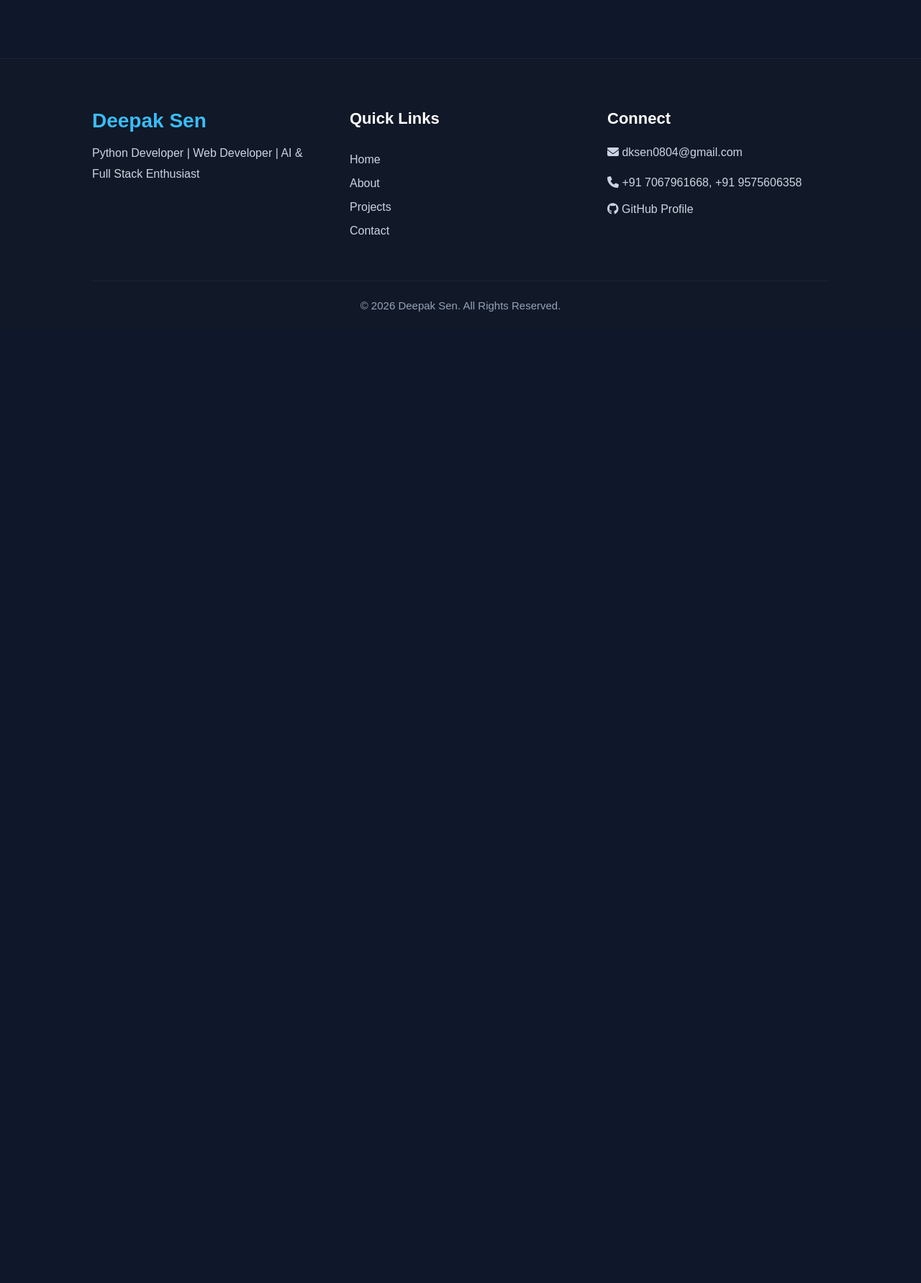
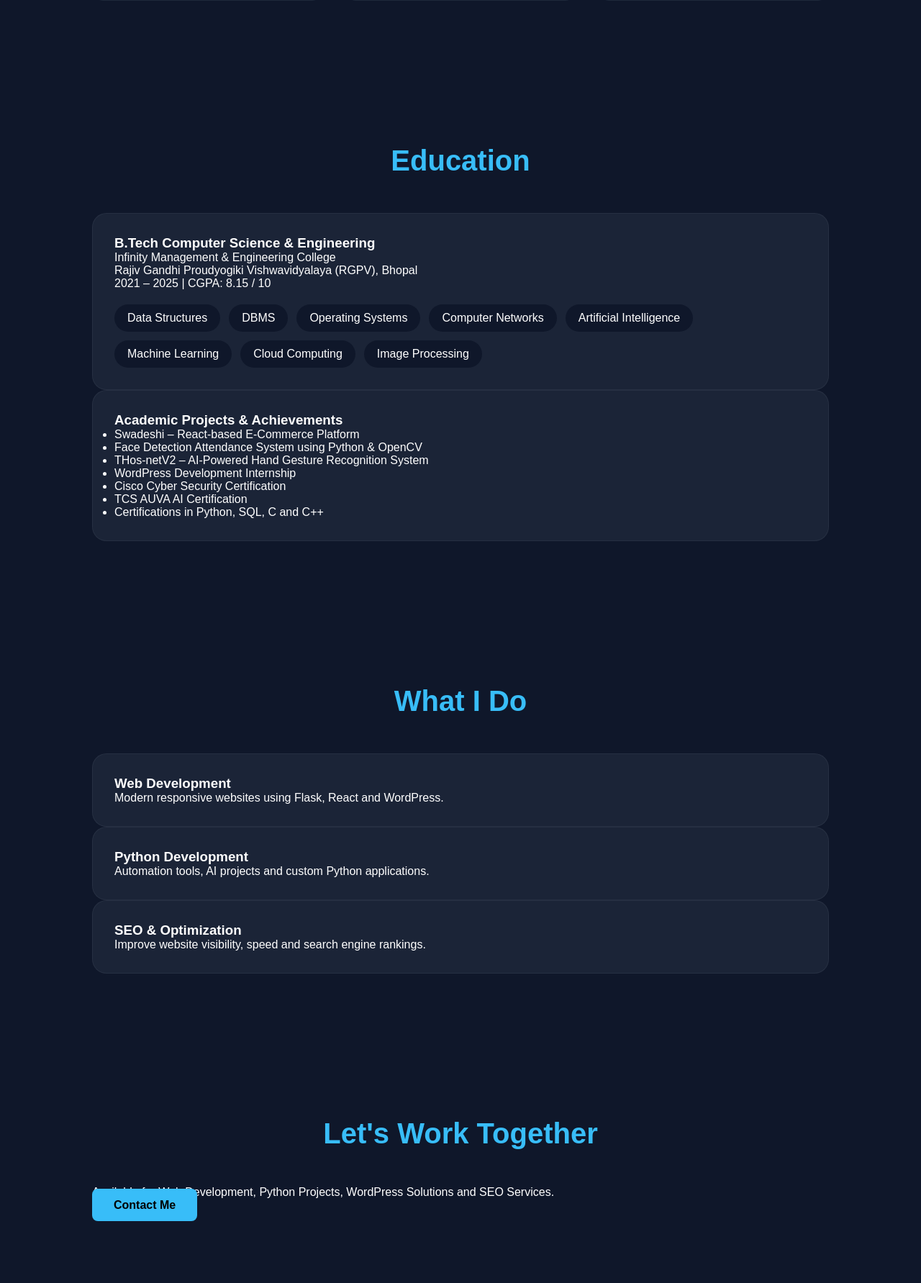
Before and after one commit to deepaksendev/deepak-portfolio, a Flask app: page / in a window 1280 px wide. Shown: the part 2181-3964 px from the top of the page at 72% size. Before the commit the page ends 2614 px from the top, so only its background shows below. Run offline with Flask 3, Linux system fonts and the light colour scheme.

```diff
--- a/static/style.css
+++ b/static/style.css
@@ -104,6 +104,7 @@ body{
 
 .btn:hover{
     transform: translateY(-3px);
+    box-shadow: 0 10px 25px rgba(56,189,248,0.25);
 }
 
 .secondary-btn{
@@ -883,3 +884,49 @@ body{
     }
 
 }
+.footer{
+    margin-top: 0;
+}
+.education-tags{
+    display:flex;
+    flex-wrap:wrap;
+    gap:12px;
+    margin-top:20px;
+}
+
+.education-tags span{
+    background:#0f172a;
+    padding:10px 18px;
+    border-radius:30px;
+}
+
+.education-section,
+.services-section,
+.cta-section{
+    padding: 100px 10%;
+}
+
+.education-section h2,
+.services-section h2,
+.cta-section h2{
+    text-align: center;
+    color: #38bdf8;
+    margin-bottom: 50px;
+    font-size: 40px;
+}
+
+.education-card,
+.achievement-card,
+.service-card{
+    background: rgba(30,41,59,0.8);
+    border: 1px solid rgba(255,255,255,0.05);
+    border-radius: 20px;
+    padding: 30px;
+    transition: 0.3s;
+}
+
+.education-card:hover,
+.achievement-card:hover,
+.service-card:hover{
+    transform: translateY(-5px);
+}
--- a/templates/contact.html
+++ b/templates/contact.html
@@ -42,7 +42,8 @@ Contact | Deepak Sen
 
             <h3>Phone</h3>
 
-            <p>+91 YOUR-NUMBER</p>
+            <p>+91 7067961668</p>
+            <p>+91 9575606358</p>
 
         </div>
 
--- a/templates/index.html
+++ b/templates/index.html
@@ -19,9 +19,9 @@ Home | Deepak Sen
         </h2>
 
         <p>
-            Final year B.Tech Computer Science student passionate about
+            B.Tech Computer Science graduate passionate about
             building scalable web applications, AI-powered systems,
-            and modern digital experiences using Python, Flask,
+            and modern digital experiences using Python, Flask, Django
             WordPress, React, and Machine Learning technologies.
         </p>
 
@@ -34,6 +34,9 @@ Home | Deepak Sen
             <a href="/contact" class="btn secondary-btn">
                 Contact Me
             </a>
+            <a href="/static/files/Deepak_Sen_Resume.pdf" class="btn" target="_blank">
+                Download Resume
+            </a>
 
         </div>
 
@@ -42,10 +45,28 @@ Home | Deepak Sen
     <div class="hero-right">
 
         <img src="{{ url_for('static',
-        filename='images/portfolioimage.png') }}"
-        alt="Deepak Sen">
+        filename='images/portfolioimage.png') }}" alt="Deepak Sen">
 
     </div>
+
+</section>
+<section class="about-preview">
+
+    <h2>About Me</h2>
+
+    <p>
+        I am Deepak Sen, a Computer Science and Engineering graduate passionate
+        about Web Development, Artificial Intelligence, Python Development,
+        and modern digital solutions.
+
+        I specialize in building responsive websites, AI-powered applications,
+        WordPress solutions, and full-stack web projects. My focus is on
+        creating practical technology that solves real-world problems.
+    </p>
+
+    <a href="/about" class="btn">
+        Read More
+    </a>
 
 </section>
 
@@ -85,7 +106,7 @@ Home | Deepak Sen
         <div class="project-card">
 
             <img src="https://images.unsplash.com/photo-1516321318423-f06f85e504b3?q=80&w=1200&auto=format&fit=crop"
-                 alt="THos-netV2">
+                alt="THos-netV2">
 
             <h3>THos-netV2</h3>
 
@@ -103,7 +124,7 @@ Home | Deepak Sen
         <div class="project-card">
 
             <img src="https://images.unsplash.com/photo-1555949963-aa79dcee981c?q=80&w=1200&auto=format&fit=crop"
-                 alt="Swadeshi">
+                alt="Swadeshi">
 
             <h3>Swadeshi</h3>
 
@@ -121,7 +142,7 @@ Home | Deepak Sen
         <div class="project-card">
 
             <img src="https://images.unsplash.com/photo-1526379095098-d400fd0bf935?q=80&w=1200&auto=format&fit=crop"
-                 alt="Websuite AI">
+                alt="Websuite AI">
 
             <h3>Websuite AI</h3>
 
@@ -139,5 +160,95 @@ Home | Deepak Sen
     </div>
 
 </section>
+<section class="education-section">
+
+    <h2>Education</h2>
+
+    <div class="education-card">
+
+        <h3>B.Tech Computer Science & Engineering</h3>
+
+        <p>
+            Infinity Management & Engineering College
+        </p>
+
+        <p>
+            Rajiv Gandhi Proudyogiki Vishwavidyalaya (RGPV), Bhopal
+        </p>
+
+        <p>
+            2021 – 2025 | CGPA: 8.15 / 10
+        </p>
+
+        <div class="education-tags">
+
+            <span>Data Structures</span>
+            <span>DBMS</span>
+            <span>Operating Systems</span>
+            <span>Computer Networks</span>
+            <span>Artificial Intelligence</span>
+            <span>Machine Learning</span>
+            <span>Cloud Computing</span>
+            <span>Image Processing</span>
+
+        </div>
+
+    </div>
+
+    <div class="achievement-card">
+
+        <h3>Academic Projects & Achievements</h3>
+
+        <ul>
+            <li>Swadeshi – React-based E-Commerce Platform</li>
+            <li>Face Detection Attendance System using Python & OpenCV</li>
+            <li>THos-netV2 – AI-Powered Hand Gesture Recognition System</li>
+            <li>WordPress Development Internship</li>
+            <li>Cisco Cyber Security Certification</li>
+            <li>TCS AUVA AI Certification</li>
+            <li>Certifications in Python, SQL, C and C++</li>
+        </ul>
+
+    </div>
+
+</section>
+<section class="services-section">
+
+    <h2>What I Do</h2>
+
+    <div class="services-grid">
+
+        <div class="service-card">
+            <h3>Web Development</h3>
+            <p>Modern responsive websites using Flask, React and WordPress.</p>
+        </div>
+
+        <div class="service-card">
+            <h3>Python Development</h3>
+            <p>Automation tools, AI projects and custom Python applications.</p>
+        </div>
+
+        <div class="service-card">
+            <h3>SEO & Optimization</h3>
+            <p>Improve website visibility, speed and search engine rankings.</p>
+        </div>
+
+    </div>
+
+</section>
+<section class="cta-section">
+
+    <h2>Let's Work Together</h2>
+
+    <p>
+        Available for Web Development, Python Projects,
+        WordPress Solutions and SEO Services.
+    </p>
+
+    <a href="/contact" class="btn">
+        Contact Me
+    </a>
+
+</section>
 
 {% endblock %}
```
Also changed, not shown: static/images/favicon.ico (added), 1 other file.
